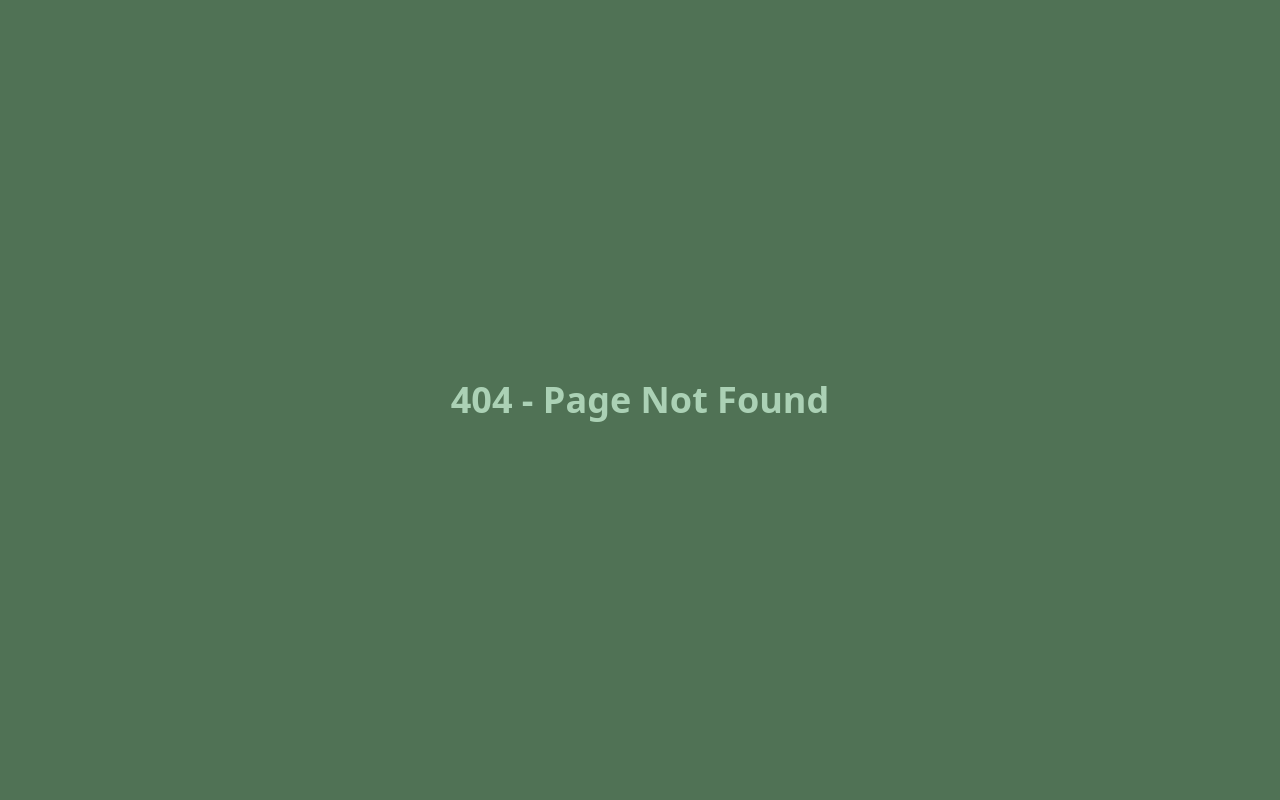
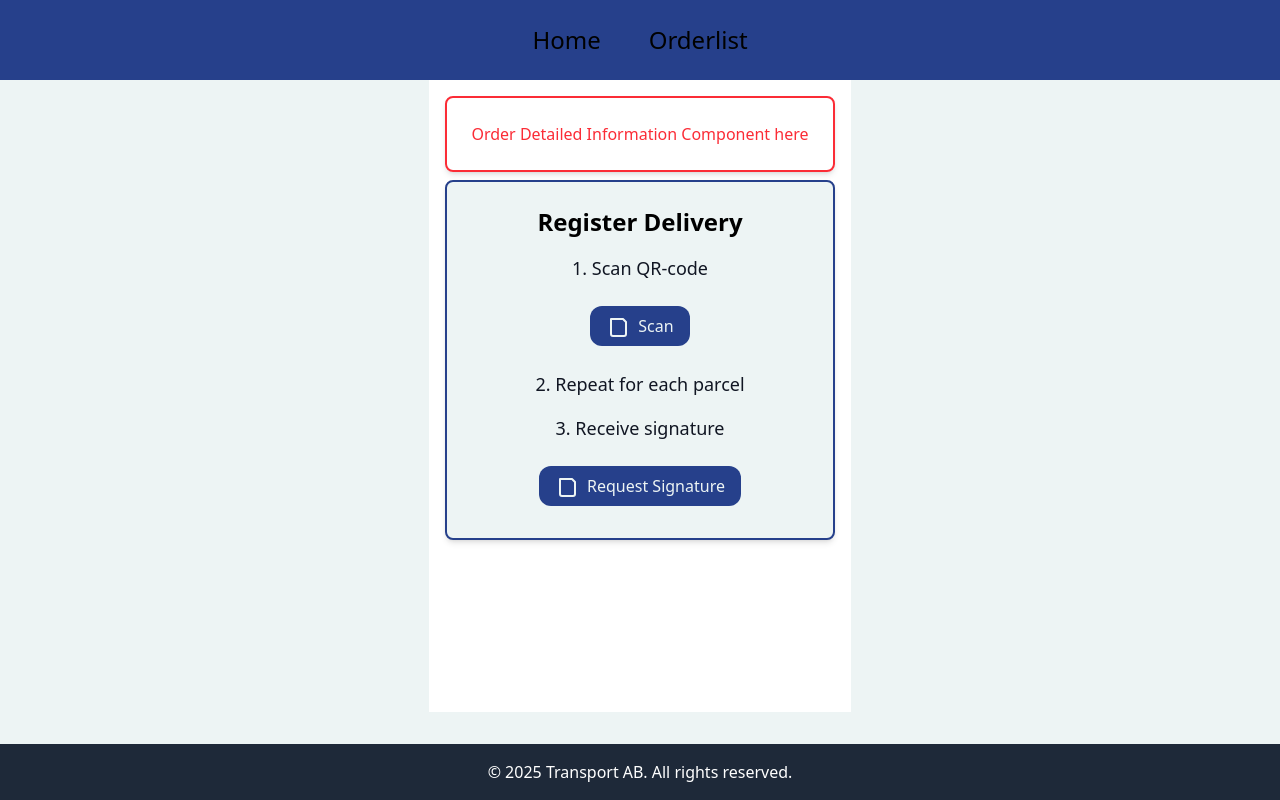
Before and after one commit to Advanced-Group-8/Front-end, a React (Vite) app in the folder web-app/: page /signature in a window 1280 px wide. Before the commit this address had no page. Built offline with nearby package versions, Linux system fonts and the light colour scheme.

Commit message:
signature page and additional styling, added 'card' class for easier styling for card-like components

```diff
--- a/web-app/src/index.css
+++ b/web-app/src/index.css
@@ -3,6 +3,30 @@
 
 :root {
   background-color: var(--color-secondary-1);
+}
+
+html, body, #root {
+  width: 100%;
+  height: 100%;
+  display: flex;
+  flex-direction: column; /* stack header, main, footer */
+}
+
+main {
+  flex: 1; /* expand to fill available space */
+  display: flex;
+  flex-direction: column;
+  justify-content: flex-start;
+  padding: 16px;
+  gap: 8px;
+  background-color: white;
+  margin: auto;
+  min-width: 300px;
+}
+
+
+.card {
+  @apply  rounded-[8px] p-6 shadow-md flex flex-col gap-4 items-center text-center min-w-[300px] max-w-[600px];
 }
 
 /*Colorpalette*/
--- /dev/null
+++ b/web-app/src/pages/SignaturePage.tsx
@@ -0,0 +1,54 @@
+import { useEffect, useState } from "react";
+import CTACard from "../components/CTA/CTACard";
+import IconButton from "../components/buttons/IconButton";
+const SignaturePage = () => {
+  const [initialized, setInitialized] = useState(false);
+
+  // Sync state with URL on mount & whenever URL changes
+  useEffect(() => {
+    const url = new URL(window.location.href);
+    setInitialized(url.searchParams.get("signatureRequestInitialized") === "true");
+  }, []);
+
+  const enableSignatureRequest = () => {
+    const url = new URL(window.location.href);
+    url.searchParams.set("signatureRequestInitialized", "true");
+    window.history.pushState({}, "", url.toString());
+    setInitialized(true);
+  };
+
+  const disableSignatureRequest = () => {
+    const url = new URL(window.location.href);
+    url.searchParams.delete("signatureRequestInitialized");
+    window.history.pushState({}, "", url.toString());
+    setInitialized(false);
+  };
+
+  return (
+    <>
+
+      {initialized ? (
+        <div className="card">
+          <p>Sign here</p>
+          <canvas id="signature-canvas" className="border-2 w-full text-neutral-dark-1"> Signature canvas </canvas>
+          <div className="flex items-center justify-center space-x-4">
+            <IconButton variant="secondary" iconVariant="cancel" onClick={disableSignatureRequest}>Cancel</IconButton>
+            <IconButton variant="primary" onClick={() => window.location.href = "/"}>Confirm</IconButton>
+          </div>
+        </div>
+      ) : (
+        <>
+          <div className="card border-2 border-red-500 p-4">
+            <p className="text-red-500">Order Detailed Information Component here</p>
+            {/* TODO add component*/}
+          </div>
+          <CTACard onClick={initialized ? disableSignatureRequest : enableSignatureRequest}/>
+        </>
+      )}
+
+
+    </>
+  );
+};
+
+export default SignaturePage;
--- a/web-app/src/router/router.tsx
+++ b/web-app/src/router/router.tsx
@@ -5,6 +5,7 @@ import Orderlist from "../pages/Orderlist";
 import Layout from "../layout/Layout";
 import NotFound from "../pages/NotFound";
 import ButtonsPage from "../pages/ButtonsPage";
+import SignaturePage from "../pages/SignaturePage";
 
 const router = createBrowserRouter([
   {
@@ -22,6 +23,10 @@ const router = createBrowserRouter([
       {
         path: "buttons",
         element: <ButtonsPage />
+      },
+      {
+        path: "signature",
+        element: <SignaturePage />,
       }
     ],
   },
```
